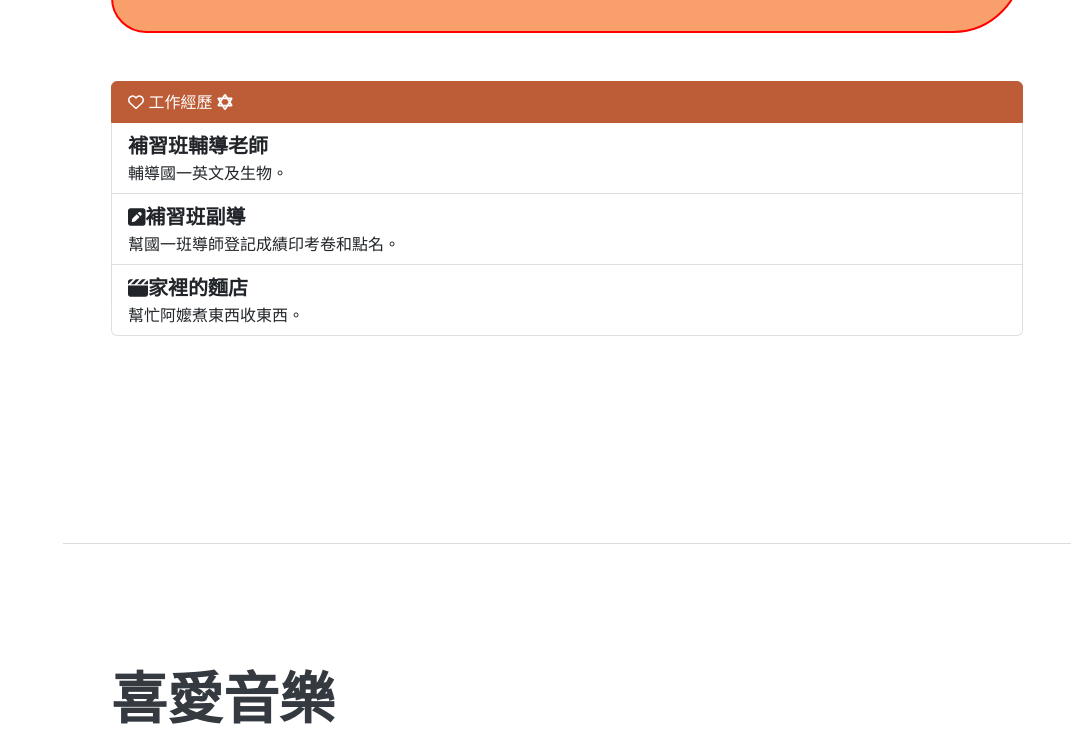
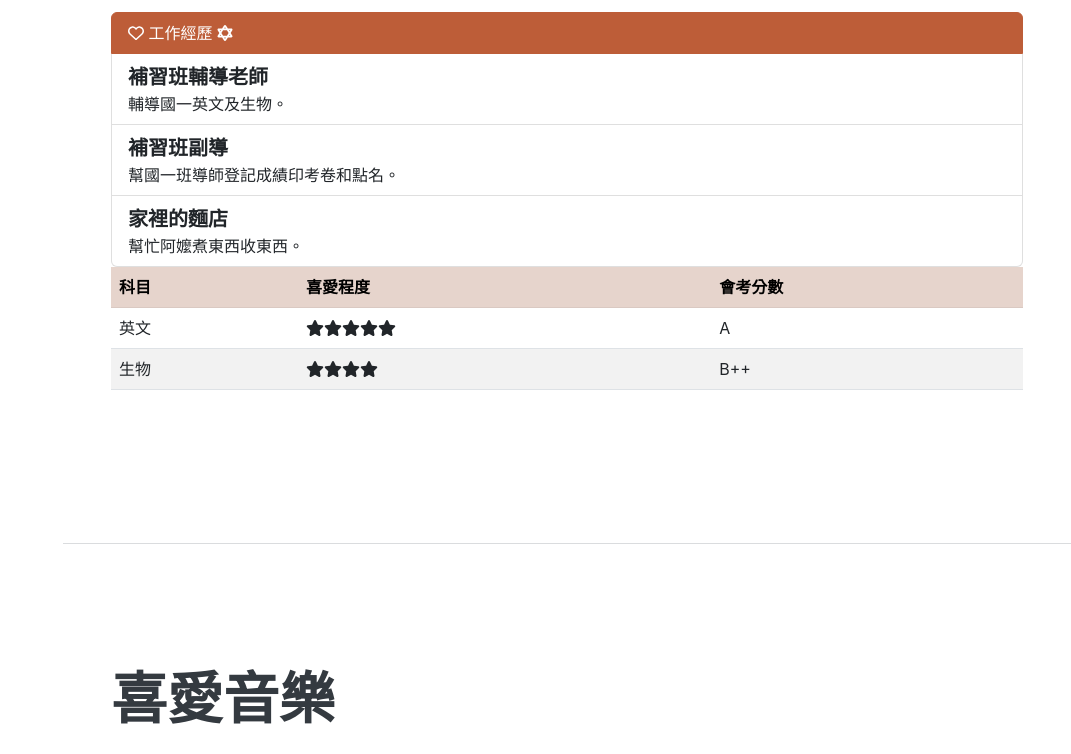
Before and after one commit to a114070066/a114070066.github.io, a plain HTML site: page index.html in a window 1280 px wide. Shown: the part 2240-2994 px from the top of the page, without its empty margins (209-1280 px from the left). Drawn offline with nearby package versions, Linux system fonts and the light colour scheme; a web font is replaced by a local one.

Commit message:
新增工作經驗喜愛表格

```diff
--- a/index.html
+++ b/index.html
@@ -125,9 +125,27 @@
                              <ul class="list-group">
                                 <li class="list-group-item active"><div class="libbybig"></div><i class="fa-regular fa-heart"></i> 工作經歷 <i class="fa-solid fa-star-of-david"></i></li>
                                 <li class="list-group-item "><div class="libbybig"> 補習班輔導老師</div>輔導國一英文及生物。</li>
-                                <li class="list-group-item "><div class="libbybig"><i class="fa-solid fa-square-pen"></i>補習班副導 </div>幫國一班導師登記成績印考卷和點名。</li>
-                                <li class="list-group-item "><div class="libbybig"><i class="fa-solid fa-clapperboard"></i>家裡的麵店</div>幫忙阿嬤煮東西收東西。</li>
+                                <li class="list-group-item "><div class="libbybig">補習班副導 </div>幫國一班導師登記成績印考卷和點名。</li>
+                                <li class="list-group-item "><div class="libbybig"></i>家裡的麵店</div>幫忙阿嬤煮東西收東西。</li>
                              </ul>
+
+                             <table class="table table-striped table-hover">
+                                <tr class="table-primary">
+                                    <th>科目</th>
+                                    <th>喜愛程度</th>
+                                    <th>會考分數</th>
+                                </tr>
+                                <tr>
+                                    <td>英文</td>
+                                    <td><i class="fa-solid fa-star"></i><i class="fa-solid fa-star"></i><i class="fa-solid fa-star"></i><i class="fa-solid fa-star"></i><i class="fa-solid fa-star"></i></td>
+                                    <td>A</td>
+                                </tr>
+                                  <tr>
+                                    <td>生物</td>
+                                    <td><i class="fa-solid fa-star"></i><i class="fa-solid fa-star"></i><i class="fa-solid fa-star"></i><i class="fa-solid fa-star"></i></td>
+                                    <td>B++</td>
+                                </tr>
+                               </table>
                              </div>
                         </div>
                         </div>
```
